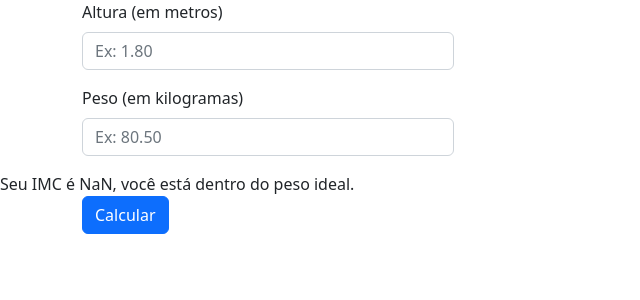
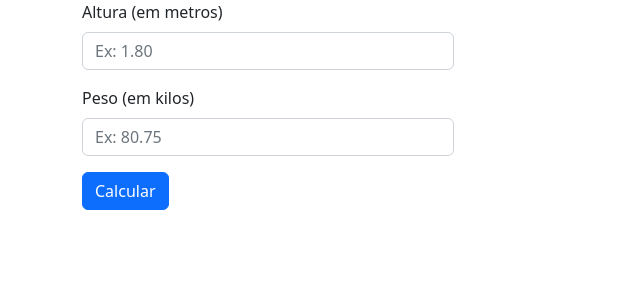
Before and after one commit to b0ssard/CalculadoraIMC2, a React (Create React App) app: page / in a window 1280 px wide. Shown: the top 300 px of the page, without its empty margins (0-640 px from the left). Built offline with nearby package versions, Linux system fonts and the light colour scheme; a small style sheet from the web is missing.

Commit message:
Saving to make some tests

```diff
--- a/public/index.html
+++ b/public/index.html
@@ -4,12 +4,9 @@
     <meta charset="UTF-8" />
     <meta http-equiv="X-UA-Compatible" content="IE=edge" />
     <meta name="viewport" content="width=device-width, initial-scale=1.0" />
-    <link
-      rel="stylesheet"
-      href="https://cdn.jsdelivr.net/npm/bootstrap@5.2.3/dist/css/bootstrap.min.css"
-      integrity="sha384-r2APZiEycSlj+ykqSRW8XvSAdfKjzbrO2EVCsW8U6wZUkHjK6Fm71XnB1JyFjs+o"
-      crossorigin="anonymous"
-    />
+    <script src="https://cdnjs.cloudflare.com/ajax/libs/popper.js/1.14.3/umd/popper.min.js"
+    integrity="sha256-f/3u5OOj9c7fUgL5NEWK2U65jTKCMSzCWp6P+l+eKGI="
+    crossorigin="anonymous"></script>
     <script
       src="https://cdn.jsdelivr.net/npm/@popperjs/core@2.11.6/dist/umd/popper.min.js"
       integrity="sha384-oBqDVmMz9ATKxIep9tiCxS/Z9fNfEXiDAYTujMAeBAsjFuCZSmKbSSUnQlmh/jp3"
--- a/src/elements/App.jsx
+++ b/src/elements/App.jsx
@@ -1,10 +1,31 @@
 import React from "react";
 import Form from "./Form";
+import SubmitButton from "./button";
 import "bootstrap/dist/css/bootstrap.min.css";
 import "bootstrap/dist/js/bootstrap.bundle.min";
 
 function App() {
-  return < Form />
+  return (
+    <div>
+      <Form
+        inputHeight={"inputHeight"}
+        label={"Altura (em metros)"}
+        placeholder={"Ex: 1.80"}
+        id={"inputHeight"}
+        ariaDescribedby={"inputHeight"}
+        name={"height"}
+      />
+      <Form
+        inputWeight={"inputWeight"}
+        label={"Peso (em kilos)"}
+        placeholder={"Ex: 80.75"}
+        id={"inputWeight"}
+        ariaDescribedby={"inputWeight"}
+        name={"weight"}
+      />
+      <SubmitButton buttonText={"Calcular"} />
+    </div>
+  );
 }
 
-export default App ;
+export default App;
--- a/src/elements/Cards.jsx
+++ b/src/elements/Cards.jsx
@@ -5,7 +5,7 @@ function Cards() {
   const classes = data.weightClasses;
 
   return (
-    <P>ANSWERS CARDS</P>
+    <p>ANSWERS CARDS</p>
     // <div>
     //   <ul>
     //     {classes.map((classes, key) => (
--- a/src/elements/Form.jsx
+++ b/src/elements/Form.jsx
@@ -1,69 +1,36 @@
 import React, { useState } from "react";
 import { Container, Col } from "reactstrap";
-import Calculator from "./Calculator";
 
-function Form() {
-  const [heightValue, setHeightValue] = useState("");
+function Form(props) {
+  const [bmiValue, setBmiValue] = useState({});
 
-  const handleHeightChange = (event) => {
-    setHeightValue(event.target.value);
+  const handleChange = (event) => {
+    const { name, value } = event.target;
+    setBmiValue((prevInputs) => ({ ...prevInputs, [name]: value }));
   };
 
-  const [weightValue, setWeightValue] = useState("");
-
-  const handleWeightChange = (event) => {
-    setWeightValue(event.target.value);
-  };
   return (
     <form>
       <div className="mb-3">
         <Container>
           <Col xs={4}>
-            <label htmlFor="inputHeight" className="form-label">
-              Altura (em metros)
+            <label htmlFor={props.inputHeight} className="form-label">
+              {props.label}
             </label>
             <input
               type="number"
               step=".01"
-              placeholder="Ex: 1.80"
               className="form-control"
-              id="inputHeight"
-              aria-describedby="inputHeight"
-              name="height"
-              value={heightValue}
-              onChange={handleHeightChange}
+              value={bmiValue[props.name] || ""}
+              id={props.inputHeight}
+              aria-describedby={props.inputHeight}
+              name={props.name}
+              placeholder={props.placeholder}
+              onChange={handleChange}
             />
           </Col>
         </Container>
       </div>
-      <div className="mb-3">
-        <Container>
-          <Col xs={4}>
-            <label htmlFor="inputWeight" className="form-label">
-              Peso (em kilogramas)
-            </label>
-            <input
-              type="number"
-              step=".01"
-              placeholder="Ex: 80.50"
-              className="form-control"
-              id="inputWeight"
-              aria-describedby="inputWeight"
-              name="weight"
-              value={weightValue}
-              onChange={handleWeightChange}
-            />
-          </Col>
-        </Container>
-      </div>
-      <Calculator weight={weightValue} height={heightValue} />
-      <Container>
-        <Col xs={4}>
-          <button type="submit" className="btn btn-primary">
-            Calcular
-          </button>
-        </Col>
-      </Container>
     </form>
   );
 }
--- /dev/null
+++ b/src/elements/button.js
@@ -0,0 +1,16 @@
+import { Container, Button } from "reactstrap";
+
+function SubimitButton(params) {
+  return (
+    <Container>
+        <Button
+          color="primary"
+          tag="input"
+          type="submit"
+          value={params.buttonText}
+        />
+    </Container>
+  );
+}
+
+export default SubimitButton;
```
